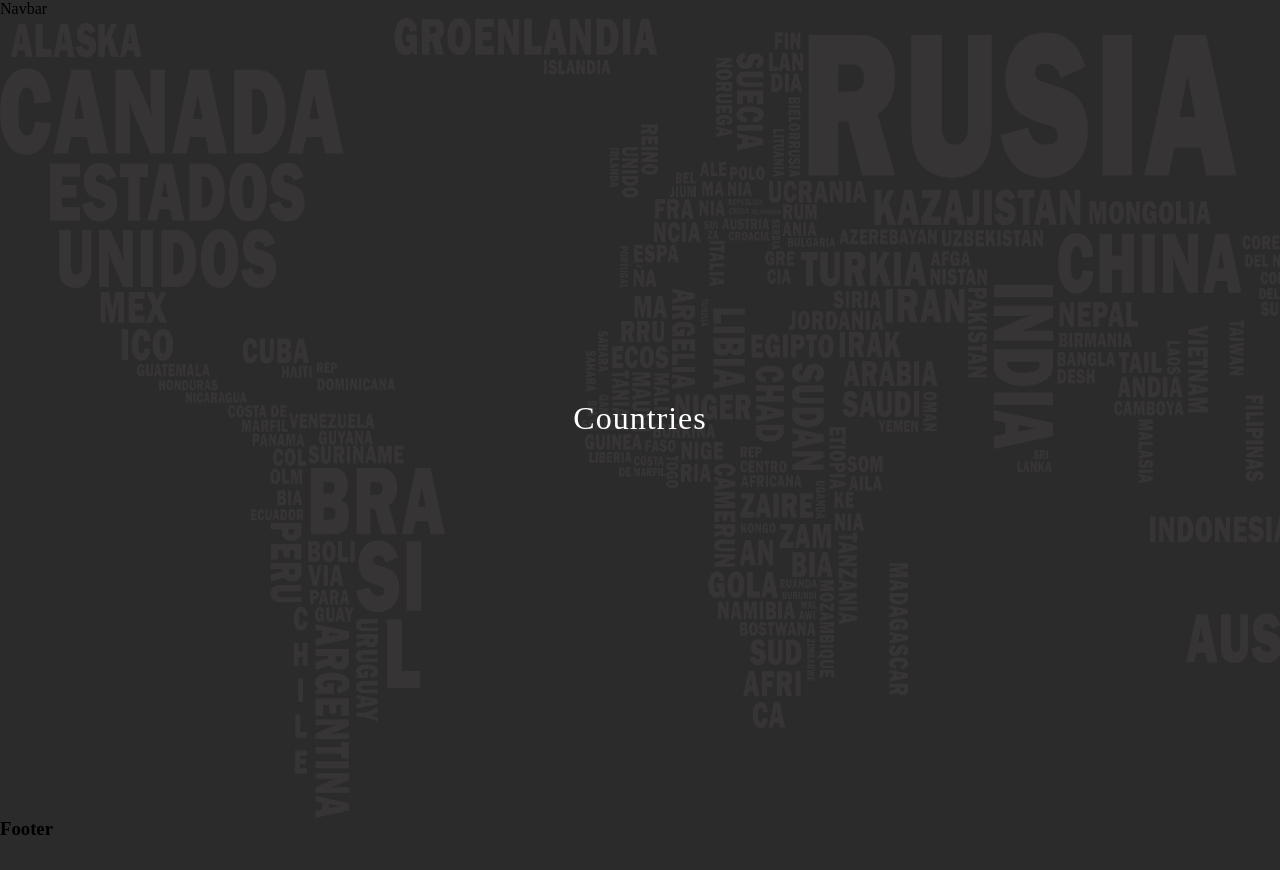
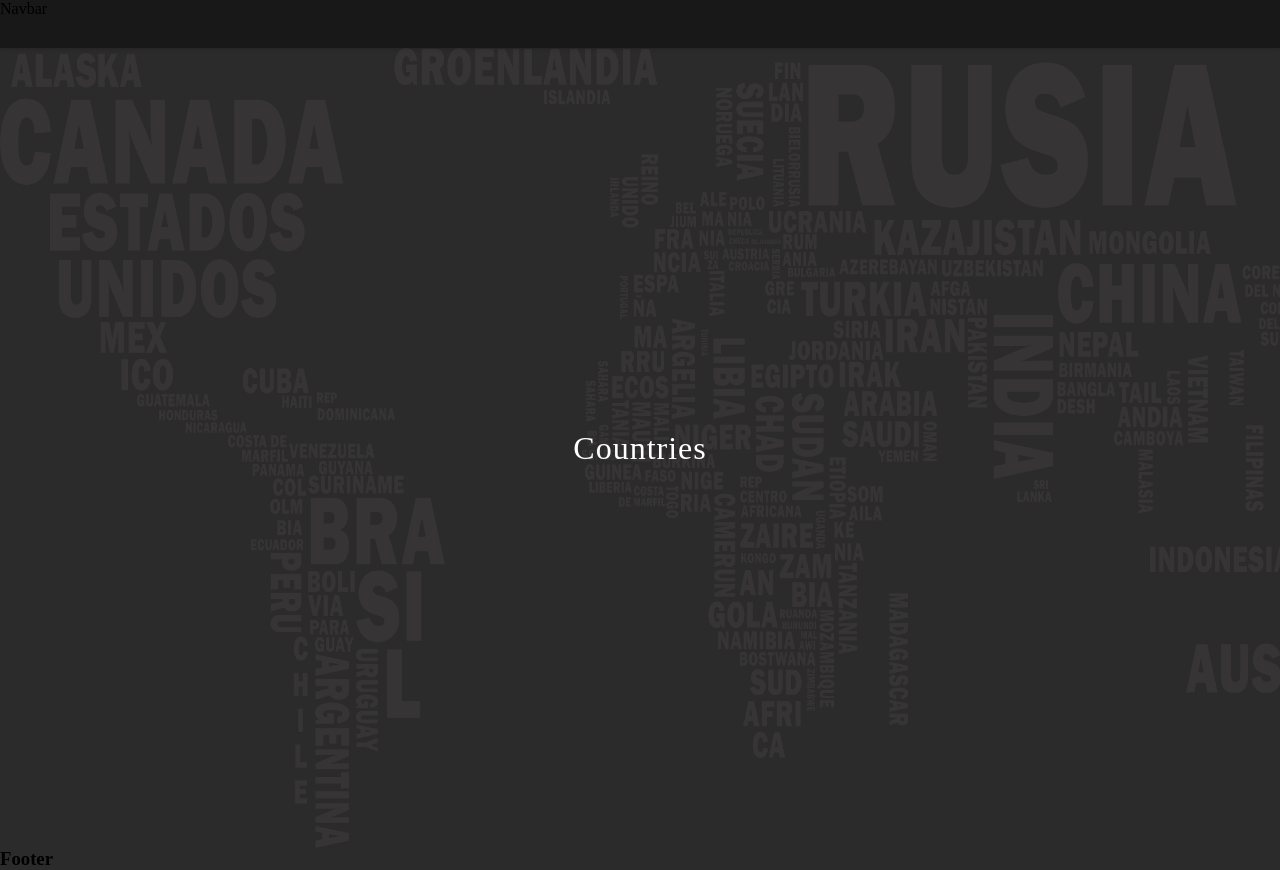
Before and after one commit to Fr33yr/PI-Countries-main, a React (Vite) app in the folder client/: page / in a window 1280 px wide. Before the commit the page ends 840 px from the top, so only its background shows below. Built offline with nearby package versions, Linux system fonts and the light colour scheme.

Commit message:
nav styles

```diff
--- a/client/src/components/layout/navbar/Nav.jsx
+++ b/client/src/components/layout/navbar/Nav.jsx
@@ -1,9 +1,10 @@
-import './navbar.module.css'
+import styles from './navbar.module.css'
+
 
 export default function Nav() {
   return (
     <>
-      <nav>
+      <nav className={styles.nav}>
         Navbar
       </nav>
     </>
--- a/client/src/components/layout/navbar/navbar.module.css
+++ b/client/src/components/layout/navbar/navbar.module.css
@@ -0,0 +1,5 @@
+.nav{
+    min-height: 3rem;
+    background-color: #181818;
+    filter: drop-shadow(0 1px 2px rgb(0 0 0 / 0.1)) drop-shadow(0 1px 1px rgb(0 0 0 / 0.06));
+}
```
